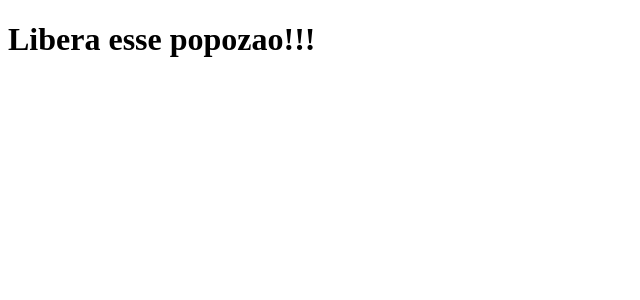
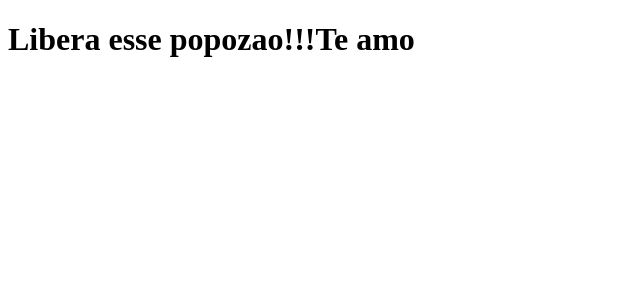
Before and after one commit to PedroHMS94/clone-tabnews, a Next.js app: page / in a window 1280 px wide. Shown: the top 300 px of the page, without its empty margins (0-640 px from the left). Built offline with nearby package versions, Linux system fonts and the light colour scheme.

Commit message:
correção do index

```diff
--- a/pages/index.js
+++ b/pages/index.js
@@ -1,5 +1,5 @@
 function Home() {
-    return <h1>Libera esse popozao!!!</h1>
+    return <h1>Libera esse popozao!!!Te amo</h1>
 }
 
 export default Home;
```
